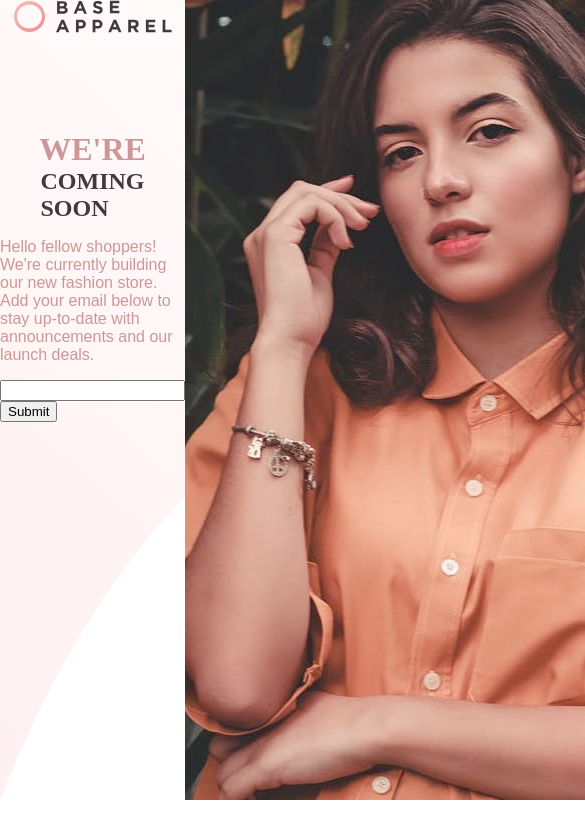
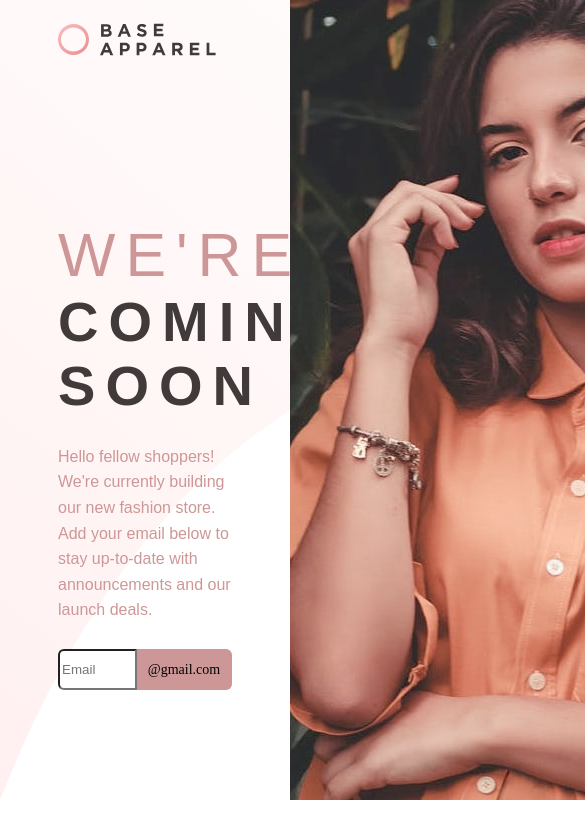
Before and after one commit to ShannonIanthe/Base-Apparel--Less-Project, a plain HTML site: page index.html in a window 390 px wide. Shown: the top 838 px of the page, 585 px wide, since content can reach past the window. Drawn offline with nearby package versions, Linux system fonts and the light colour scheme; a web font is replaced by a local one.

Commit message:
fixed grid-item1 and grid-item2 position. Working on email input and submit button, will work on mobile next

```diff
--- a/index.html
+++ b/index.html
@@ -10,6 +10,7 @@
 </head>
 <body>
     <div class="grid-container">
+
         <div class="left">
             <nav class="logo" id="grid-item1">
                 <img role="banner" src="./images/logo.svg"></img>
@@ -21,9 +22,9 @@
                     fashion store. Add your email below to stay up-to-date with
                     announcements and our launch deals.
                 </p>
-                <div class="email-input">
-                    <input type="email" id="email" name="email">
-                    <input type="submit">
+                <div class="form-group">
+                    <input class="form-field" type="email" placeholder="Email">
+                    <span>@gmail.com</span>
                 </div>
             </div>
         </div>
--- a/style/style.less
+++ b/style/style.less
@@ -37,9 +37,10 @@ body {
 .left {
   display: flex;
   flex-direction: column;
+  width: 60%;
   justify-content: space-between;
-  align-items: center;
-  height: 50vh;
+  padding: 8% 0% 0% 20%;
+  gap: 10rem;
 }
 
 #grid-item1 {
@@ -49,25 +50,84 @@ body {
 h1 {
   margin: 0;
   color: @saturated-red;
+  font-family: @font-familly;
+  font-weight: 100;
+  font-size: 3.8rem;
+  letter-spacing: 10px;
 }
 
 h2 {
   margin: 0;
   color: @dark-gray-red;
+  font-family: @font-familly;
+  font-weight: 600;
+  font-size: 3.5rem;
+  letter-spacing: 10px;
+  line-height: 4rem;
 }
 
 #grid-item2 {
   grid-area: 2 / 1 / span 2 / span 2;
-  display: flex;
-  flex-direction: column;
-  align-items: center;
 }
 
 p {
   font-family: @font-familly;
   color: @saturated-red;
+  line-height: 1.6rem;
+  padding: .6rem 0rem;
 }
 
 #grid-item3 {
   grid-area: 1 / 3 / span 3 / span 2;
 }
+
+/* Email Input */
+
+
+.form-group {
+  position: relative;
+  display: flex;
+  width: 100%;
+  & > span,
+  .form-field {
+      white-space: nowrap;
+      display: block;
+      &:not(:first-child):not(:last-child) {
+          border-radius: 0;
+      }
+      &:first-child {
+          border-radius: 6px 0 0 6px;
+      }
+      &:last-child {
+          border-radius: 0 6px 6px 0;
+      }
+      &:not(:first-child) {
+          margin-left: -1px;
+      }
+  }
+  .form-field {
+      position: relative;
+      z-index: 1;
+      flex: 1 1 auto;
+      width: 1%;
+      margin-top: 0;
+      margin-bottom: 0;
+  }
+  & > span {
+      text-align: center;
+      padding: 8px 12px;
+      font-size: 14px;
+      line-height: 25px;
+      color: var(--group-color);
+      background: @saturated-red;
+      border: 1px solid var(--group-border);
+      transition: background .3s ease, border .3s ease, color .3s ease;
+  }
+  &:focus-within {
+      & > span {
+          color: var(--group-color-focus);
+          background: var(--group-background-focus);
+          border-color: var(--group-border-focus);
+      }
+  }
+}
```
Also changed, not shown: style/style.css.
